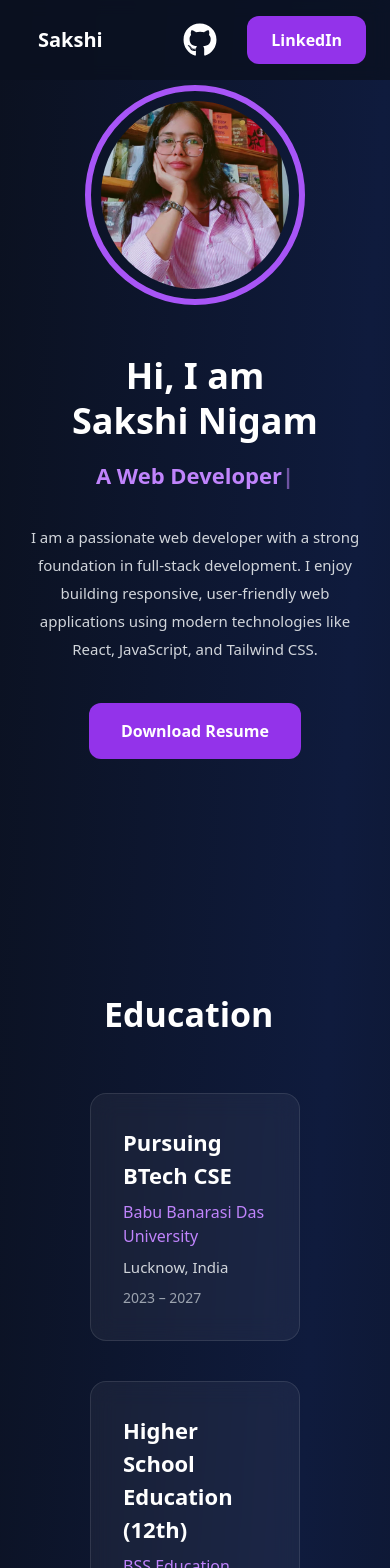
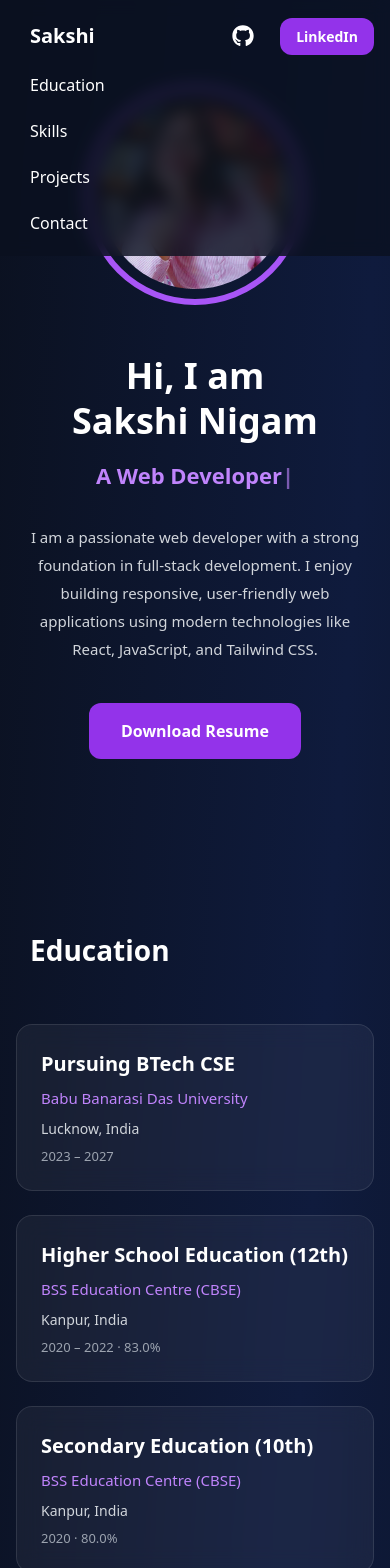
Before and after one commit to Sakshi1166/sakshi-portfolio, a React (Vite) app: page / in a window 390 px wide. Shown: the top 1568 px of the page. Built offline with nearby package versions, Linux system fonts and the light colour scheme.

Commit message:
Fix responsive Education layout and mobile UI

```diff
--- a/src/components/Education.jsx
+++ b/src/components/Education.jsx
@@ -2,20 +2,27 @@ import { motion } from "framer-motion";
 
 export default function Education() {
   return (
-    <section id="education" className="w-full px-[90px] py-[140px]">
+    <section
+      id="education"
+      className="
+        w-full
+        px-4 sm:px-6 md:px-12 lg:px-[90px]
+        py-20 md:py-28 lg:py-[140px]
+      "
+    >
       {/* TITLE */}
       <motion.h2
         initial={{ opacity: 0, y: 40 }}
         whileInView={{ opacity: 1, y: 0 }}
         transition={{ duration: 0.6, ease: "easeOut" }}
         viewport={{ amount: 0.3 }}
-        className="section-bar text-[34px] font-semibold text-white mb-12"
+        className="section-bar text-[28px] sm:text-[32px] md:text-[34px] font-semibold text-white mb-12"
       >
         Education
       </motion.h2>
 
       {/* CARDS */}
-      <div className="grid grid-cols-1 md:grid-cols-3 gap-10">
+      <div className="grid grid-cols-1 sm:grid-cols-2 lg:grid-cols-3 gap-6 md:gap-10">
         {[
           {
             title: "Pursuing BTech CSE",
@@ -38,7 +45,7 @@ export default function Education() {
         ].map((item, i) => (
           <motion.div
             key={i}
-            initial={{ opacity: 0, y: 60, scale: 0.9 }}
+            initial={{ opacity: 0, y: 60, scale: 0.95 }}
             whileInView={{ opacity: 1, y: 0, scale: 1 }}
             transition={{
               duration: 0.6,
@@ -46,14 +53,29 @@ export default function Education() {
               delay: i * 0.15,
             }}
             viewport={{ amount: 0.25 }}
-            className="bg-white/5 backdrop-blur-md rounded-2xl p-8 border border-white/10 pop-hover"
+            className="
+              bg-white/5 backdrop-blur-md
+              rounded-2xl
+              p-6 md:p-8
+              border border-white/10
+              pop-hover
+              w-full
+              max-w-[380px]
+              mx-auto
+            "
           >
-            <h3 className="text-[22px] font-semibold text-white mb-2">
+            <h3 className="text-[20px] md:text-[22px] font-semibold text-white mb-2">
               {item.title}
             </h3>
-            <p className="text-purple-400 text-[16px] mb-2">{item.inst}</p>
-            <p className="text-gray-300 text-[15px] mb-2">{item.loc}</p>
-            <p className="text-gray-400 text-[14px]">{item.year}</p>
+            <p className="text-purple-400 text-[15px] md:text-[16px] mb-2">
+              {item.inst}
+            </p>
+            <p className="text-gray-300 text-[14px] md:text-[15px] mb-2">
+              {item.loc}
+            </p>
+            <p className="text-gray-400 text-[13px] md:text-[14px]">
+              {item.year}
+            </p>
           </motion.div>
         ))}
       </div>
--- a/src/components/Navbar.jsx
+++ b/src/components/Navbar.jsx
@@ -2,45 +2,90 @@ import { FaGithub } from "react-icons/fa";
 
 export default function Navbar() {
   return (
-    <nav className="fixed top-0 w-full z-50 bg-[#0b1120]/80 backdrop-blur">
-      <div className="max-w-[1400px] mx-auto flex items-center justify-between px-6 md:px-[90px] py-4">
+    <nav
+      className="
+        fixed top-0 w-full z-50
+        bg-[#0b1120]/80 backdrop-blur
+        px-4 sm:px-6 lg:px-[90px]
+        py-4
+      "
+    >
+      <div
+        className="
+          max-w-7xl mx-auto
+          flex flex-col gap-3
+          lg:flex-row lg:items-center lg:justify-between
+        "
+      >
+        {/* TOP ROW (Mobile) / LEFT (Desktop) */}
+        <div className="flex items-center justify-between">
+          {/* NAME */}
+          <div className="section-bar inline-flex items-center text-[20px] font-bold text-white">
+            Sakshi
+          </div>
 
-        {/* LEFT — NAME */}
-        <div className="section-pill px-4 py-1.5 text-[20px] font-bold text-white">
-          Sakshi
+          {/* GITHUB + LINKEDIN (Mobile Right) */}
+          <div className="flex items-center gap-3 lg:hidden">
+            <a
+              href="https://github.com/Sakshi1166"
+              target="_blank"
+              className="section-bar p-2 text-white"
+            >
+              <FaGithub size={22} />
+            </a>
+
+            <a
+              href="https://www.linkedin.com/in/sakshi-nigam-3871872a9"
+              target="_blank"
+              className="
+                bg-purple-600 hover:bg-purple-700
+                transition px-4 py-2 rounded-xl
+                text-white text-[14px] font-semibold
+              "
+            >
+              LinkedIn
+            </a>
+          </div>
         </div>
 
-        {/* CENTER — NAV LINKS */}
-        <div className="hidden md:flex gap-6">
+        {/* CENTER LINKS */}
+        <div
+          className="
+            flex flex-wrap justify-center gap-3
+            lg:gap-8
+            text-[16px] text-gray-300 font-medium
+          "
+        >
           {["Education", "Skills", "Projects", "Contact"].map((item) => (
             <a
               key={item}
               href={`#${item.toLowerCase()}`}
-              className="section-pill px-4 py-1.5 text-[16px] font-medium text-gray-200 hover:text-white"
+              className="section-bar text-white"
             >
               {item}
             </a>
           ))}
         </div>
 
-        {/* RIGHT — ICONS */}
-        <div className="flex items-center gap-4">
-          {/* GitHub */}
+        {/* RIGHT ICONS (Desktop only) */}
+        <div className="hidden lg:flex items-center gap-6">
           <a
             href="https://github.com/Sakshi1166"
             target="_blank"
-            rel="noreferrer"
-            className="section-pill p-2 text-white flex items-center justify-center"
+            className="section-bar p-2 text-white"
           >
-            <FaGithub size={34} />
+            <FaGithub size={26} />
           </a>
 
-          {/* LinkedIn */}
+          {/* ❗ LinkedIn untouched */}
           <a
             href="https://www.linkedin.com/in/sakshi-nigam-3871872a9"
             target="_blank"
-            rel="noreferrer"
-            className="pop-hover bg-purple-600 hover:bg-purple-700 transition px-6 py-3 rounded-xl text-white text-[16px] font-semibold"
+            className="
+              bg-purple-600 hover:bg-purple-700
+              transition px-6 py-3 rounded-xl
+              text-white text-[16px] font-semibold
+            "
           >
             LinkedIn
           </a>
```
